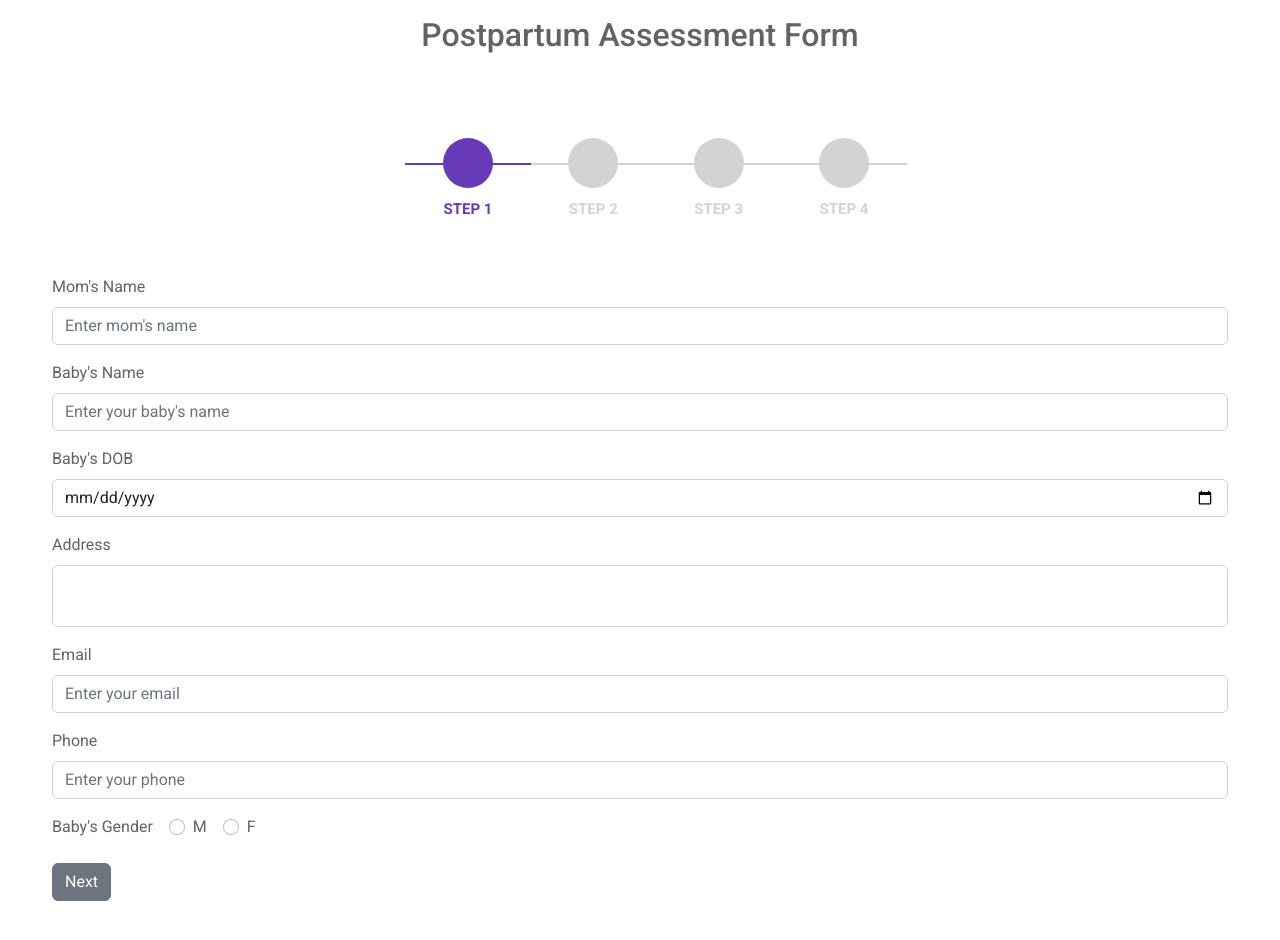
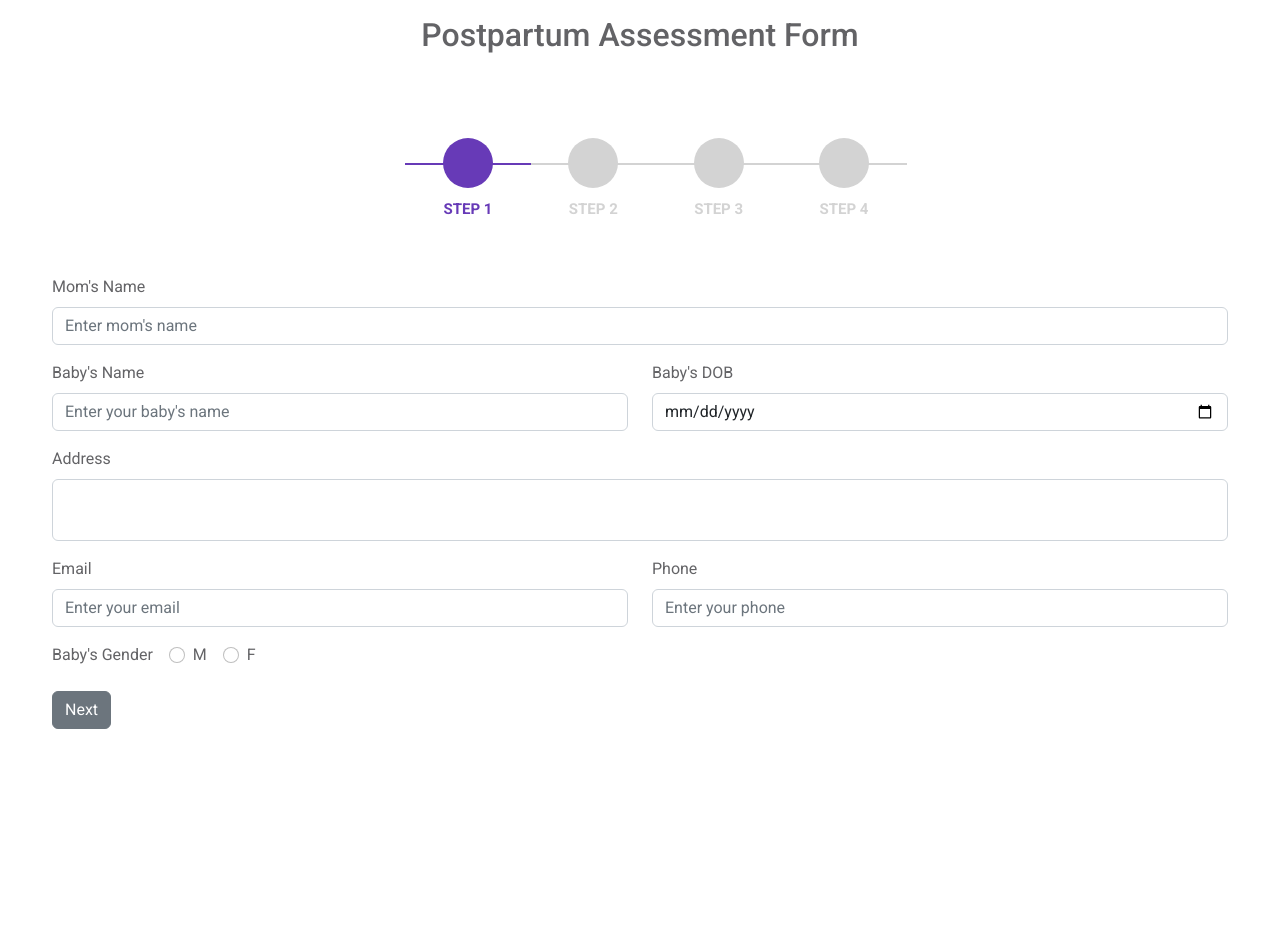
Before and after one commit to rajashriudhoji/healthCareRFP, a React (Create React App) app in the folder healthCare-Frontend/: page /step-one in a window 1280 px wide. Shown: the top 940 px of the page. After the commit the page ends 800 px from the top, so only its background shows below. Built offline with nearby package versions, Linux system fonts and the light colour scheme.

Commit message:
UI Changes

```diff
--- a/healthCare-Frontend/src/components/assessment-form/step-one/StepOne.js
+++ b/healthCare-Frontend/src/components/assessment-form/step-one/StepOne.js
@@ -1,5 +1,5 @@
 import { useContext } from "react";
-import { Button, Form } from "react-bootstrap";
+import { Button, Col, Form, Row } from "react-bootstrap";
 import { useForm } from "react-hook-form";
 import DataContext from "../../../context/DataContext";
 import Stepper from "../../stepper/Stepper";
@@ -48,6 +48,8 @@ const StepOne = () => {
               <p className="errorMsg">{REQUIRED_ERROR_MSG}</p>
             )}
           </Form.Group>
+          <Row>
+            <Col>
               <Form.Group className="mb-3" controlId="babyName">
                 <Form.Label>Baby's Name</Form.Label>
                 <Form.Control
@@ -61,6 +63,8 @@ const StepOne = () => {
                   <p className="errorMsg">{REQUIRED_ERROR_MSG}</p>
                 )}
               </Form.Group>
+            </Col>
+            <Col>
               <Form.Group className="mb-3" controlId="babyDOB">
                 <Form.Label>Baby's DOB</Form.Label>
                 <Form.Control
@@ -70,10 +74,12 @@ const StepOne = () => {
                     required: true,
                   })}
                 />
-            {errors.babyName && (
+                {errors.babyDOB && (
                   <p className="errorMsg">{REQUIRED_ERROR_MSG}</p>
                 )}
               </Form.Group>
+            </Col>
+          </Row>
           <Form.Group className="mb-3" controlId="address">
             <Form.Label>Address</Form.Label>
             <Form.Control
@@ -86,6 +92,8 @@ const StepOne = () => {
             />
             {errors.address && <p className="errorMsg">{REQUIRED_ERROR_MSG}</p>}
           </Form.Group>
+          <Row>
+            <Col>
               <Form.Group className="mb-3" controlId="email">
                 <Form.Label>Email</Form.Label>
                 <Form.Control
@@ -95,8 +103,12 @@ const StepOne = () => {
                     required: true,
                   })}
                 />
-            {errors.email && <p className="errorMsg">{REQUIRED_ERROR_MSG}</p>}
+                {errors.email && (
+                  <p className="errorMsg">{REQUIRED_ERROR_MSG}</p>
+                )}
               </Form.Group>
+            </Col>
+            <Col>
               <Form.Group className="mb-3" controlId="phone">
                 <Form.Label>Phone</Form.Label>
                 <Form.Control
@@ -114,6 +126,8 @@ const StepOne = () => {
                   <p className="errorMsg">{VALID_PHONE_NUMBER}</p>
                 )}
               </Form.Group>
+            </Col>
+          </Row>
           <Form.Group className="mb-3 baby-gender" controlId="babyGender">
             <Form.Label>Baby's Gender</Form.Label>
             <Form.Check
--- a/healthCare-Frontend/src/index.css
+++ b/healthCare-Frontend/src/index.css
@@ -11,7 +11,7 @@
   --medium-font-weight: 600;
   --large-font-weight: 900;
   --max-screen-width: 1200px;
-  --error-color:  #ff0000;
+  --error-color:#da6a6a;
   --default-margin: 3rem;
 }
 
```
Lines whose indentation alone changed are shown as unchanged.
